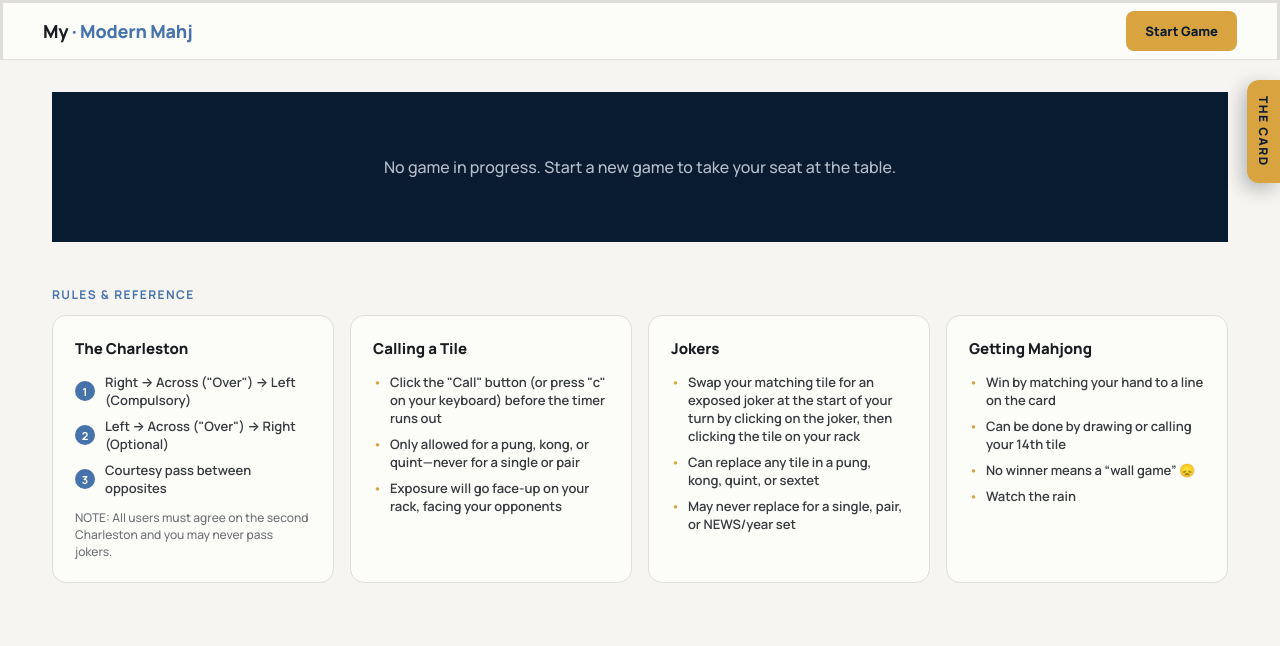
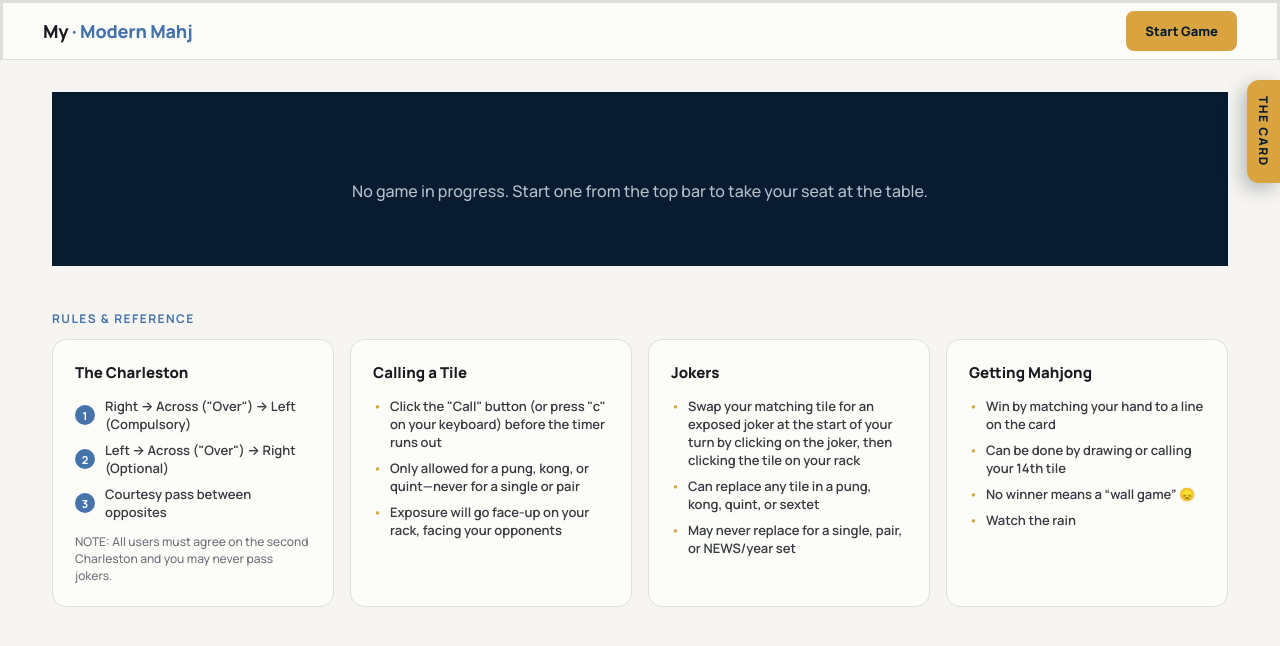
Before and after one commit to imon-stevenson/modern-mahj, a React (Vite) app: page / in a window 1280 px wide. Shown: the top 646 px of the page. Built offline with nearby package versions, Linux system fonts and the light colour scheme.

Commit message:
adjust wording when no game in progress

```diff
--- a/src/components/Board.tsx
+++ b/src/components/Board.tsx
@@ -83,12 +83,22 @@ export function Board(): React.ReactElement {
           background: "var(--felt)",
           borderRadius: "var(--radius-lg)",
           padding: "64px 40px",
-          textAlign: "center",
-          color: "var(--felt-ink-soft)",
-          font: "500 16px var(--font-ui)",
+          display: "flex",
+          flexDirection: "column",
+          alignItems: "center",
+          gap: "48px",
         }}
       >
-        No game in progress. Start a new game to take your seat at the table.
+        <div
+          style={{
+            color: "var(--felt-ink-soft)",
+            font: "500 16px var(--font-ui)",
+            paddingTop: "24px",
+          }}
+        >
+          No game in progress. Start one from the top bar to take your seat at
+          the table.
+        </div>
       </div>
     )
   }
```
